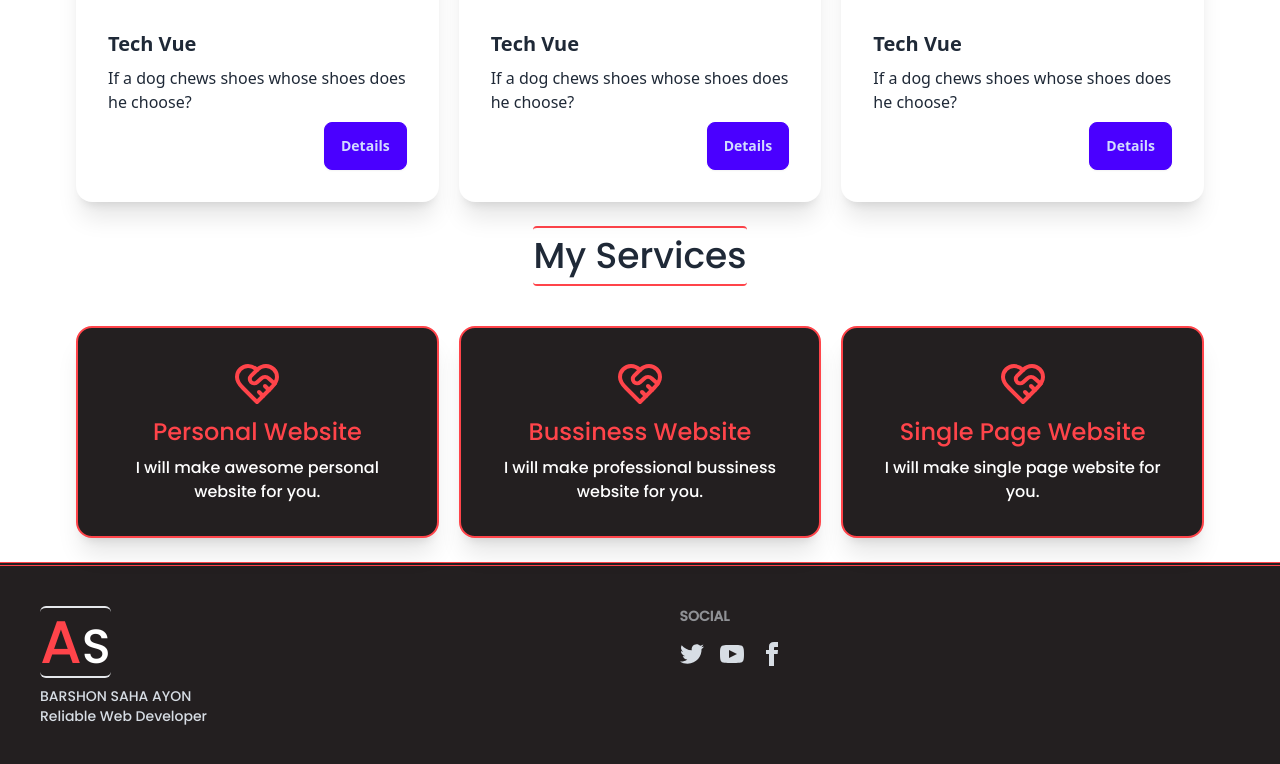
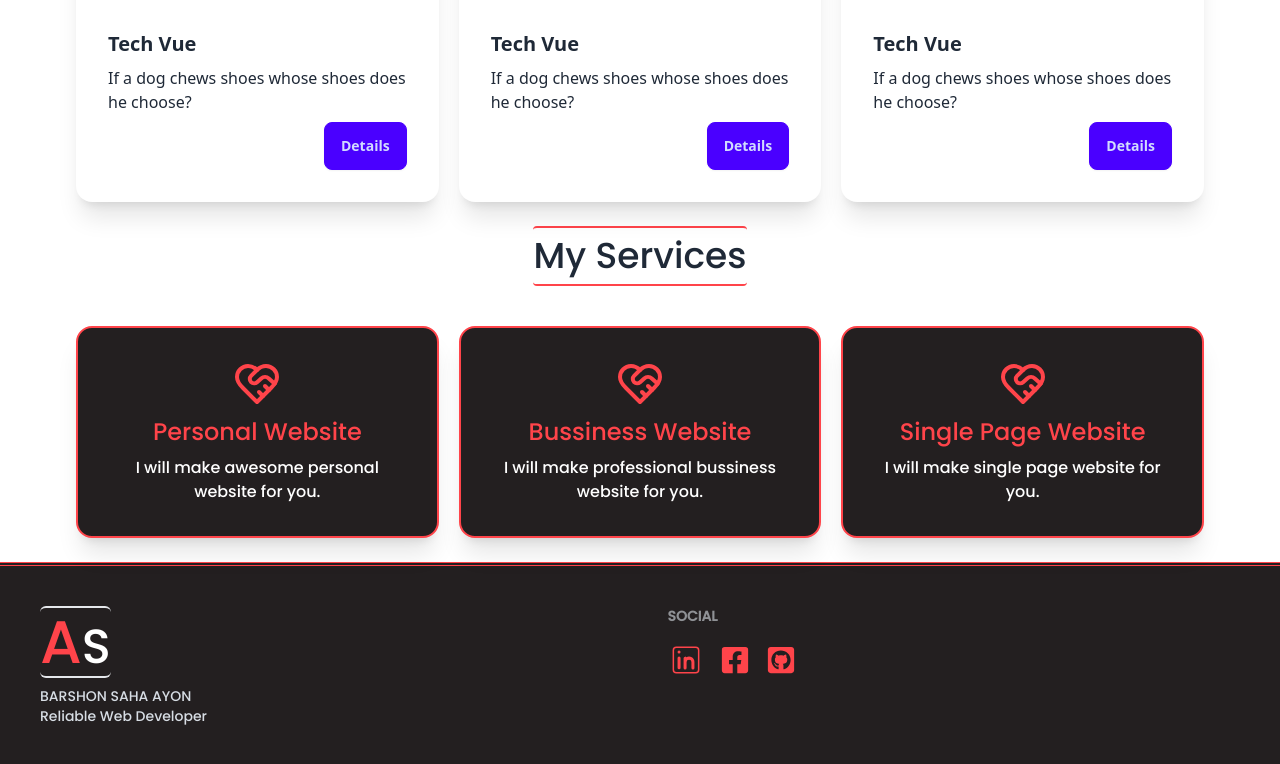
Before and after one commit to ayon121/My_Portfolio, a React (Vite) app: page / in a window 1280 px wide. Shown: the part 1023-1787 px from the top of the page. Built offline with nearby package versions, Linux system fonts and the light colour scheme.

Commit message:
footer completed

```diff
--- a/src/Components/Pages/Shared/Footer.jsx
+++ b/src/Components/Pages/Shared/Footer.jsx
@@ -1,5 +1,6 @@
-
-
+import { CiLinkedin } from "react-icons/ci";
+import { FaFacebookSquare } from "react-icons/fa";
+import { FaGithubSquare } from "react-icons/fa";
 const Footer = () => {
     return (
         <footer className="footer p-10 bg-[#231f20] border-t-4 border-double border-[#FF444A]  text-neutral-content font-poppins">
@@ -9,10 +10,11 @@ const Footer = () => {
             </aside>
             <nav>
                 <header className="footer-title">Social</header>
-                <div className="grid grid-flow-col gap-4">
-                    <a><svg xmlns="http://www.w3.org/2000/svg" width="24" height="24" viewBox="0 0 24 24" className="fill-current"><path d="M24 4.557c-.883.392-1.832.656-2.828.775 1.017-.609 1.798-1.574 2.165-2.724-.951.564-2.005.974-3.127 1.195-.897-.957-2.178-1.555-3.594-1.555-3.179 0-5.515 2.966-4.797 6.045-4.091-.205-7.719-2.165-10.148-5.144-1.29 2.213-.669 5.108 1.523 6.574-.806-.026-1.566-.247-2.229-.616-.054 2.281 1.581 4.415 3.949 4.89-.693.188-1.452.232-2.224.084.626 1.956 2.444 3.379 4.6 3.419-2.07 1.623-4.678 2.348-7.29 2.04 2.179 1.397 4.768 2.212 7.548 2.212 9.142 0 14.307-7.721 13.995-14.646.962-.695 1.797-1.562 2.457-2.549z"></path></svg></a>
-                    <a><svg xmlns="http://www.w3.org/2000/svg" width="24" height="24" viewBox="0 0 24 24" className="fill-current"><path d="M19.615 3.184c-3.604-.246-11.631-.245-15.23 0-3.897.266-4.356 2.62-4.385 8.816.029 6.185.484 8.549 4.385 8.816 3.6.245 11.626.246 15.23 0 3.897-.266 4.356-2.62 4.385-8.816-.029-6.185-.484-8.549-4.385-8.816zm-10.615 12.816v-8l8 3.993-8 4.007z"></path></svg></a>
-                    <a><svg xmlns="http://www.w3.org/2000/svg" width="24" height="24" viewBox="0 0 24 24" className="fill-current"><path d="M9 8h-3v4h3v12h5v-12h3.642l.358-4h-4v-1.667c0-.955.192-1.333 1.115-1.333h2.885v-5h-3.808c-3.596 0-5.192 1.583-5.192 4.615v3.385z"></path></svg></a>
+                <div className="grid grid-flow-col gap-4 items-center text-[#FF444A]">
+                    <a className="text-4xl " href="https://www.linkedin.com/in/ayon-saha/" target="blank"><CiLinkedin /></a>
+                    <a className="text-3xl" href="https://web.facebook.com/ayonsaha.ayon.794?_rdc=1&_rdr" target="blank"><FaFacebookSquare /></a>
+                    <a className="text-3xl" href="https://github.com/ayon121" target="blank"><FaGithubSquare /></a>
+
                 </div>
             </nav>
         </footer>
```
